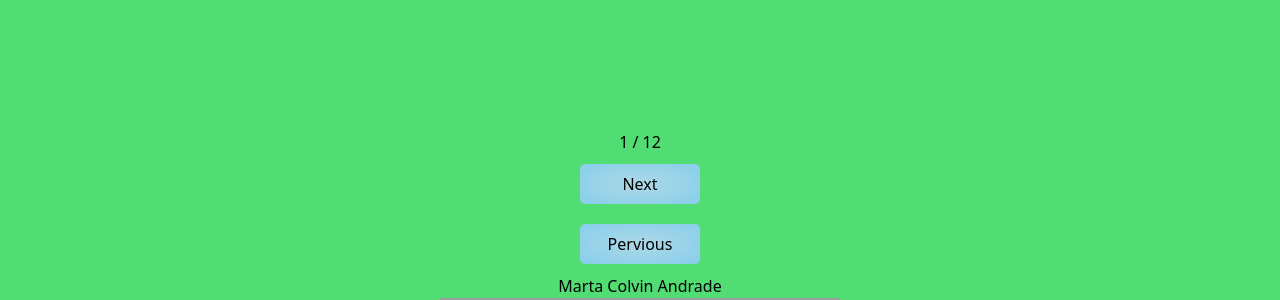
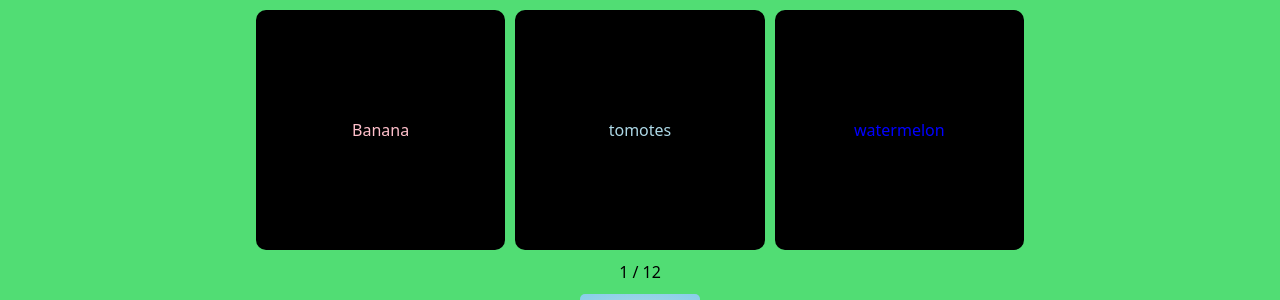
Before and after one commit to Devuno-official/ReactJs, a React (Vite) app in the folder ReactStartUp/: page / in a window 1280 px wide. Shown: the top 300 px of the page. Built offline with nearby package versions, Linux system fonts and the light colour scheme; grey boxes are pictures that could not be loaded.

Commit message:
my first hook in react app

```diff
--- a/ReactStartUp/src/App.jsx
+++ b/ReactStartUp/src/App.jsx
@@ -1,7 +1,7 @@
 import Rendering from "./components/renderingLists";
 import CardProduct from "./components/CardProduct";
 import Sculpture from "./components/sculpture";
-import { useState } from "react";
+
 
 const user = [
   { title: "Banana", color: "pink", id: 1 },
@@ -12,11 +12,10 @@ const user = [
 
 function App() {
 
-
-
-
   return (
     <>
+     <Rendering></Rendering>
+     <CardProduct items={user} ></CardProduct>
       <Sculpture></Sculpture>
     </>
   );
```
